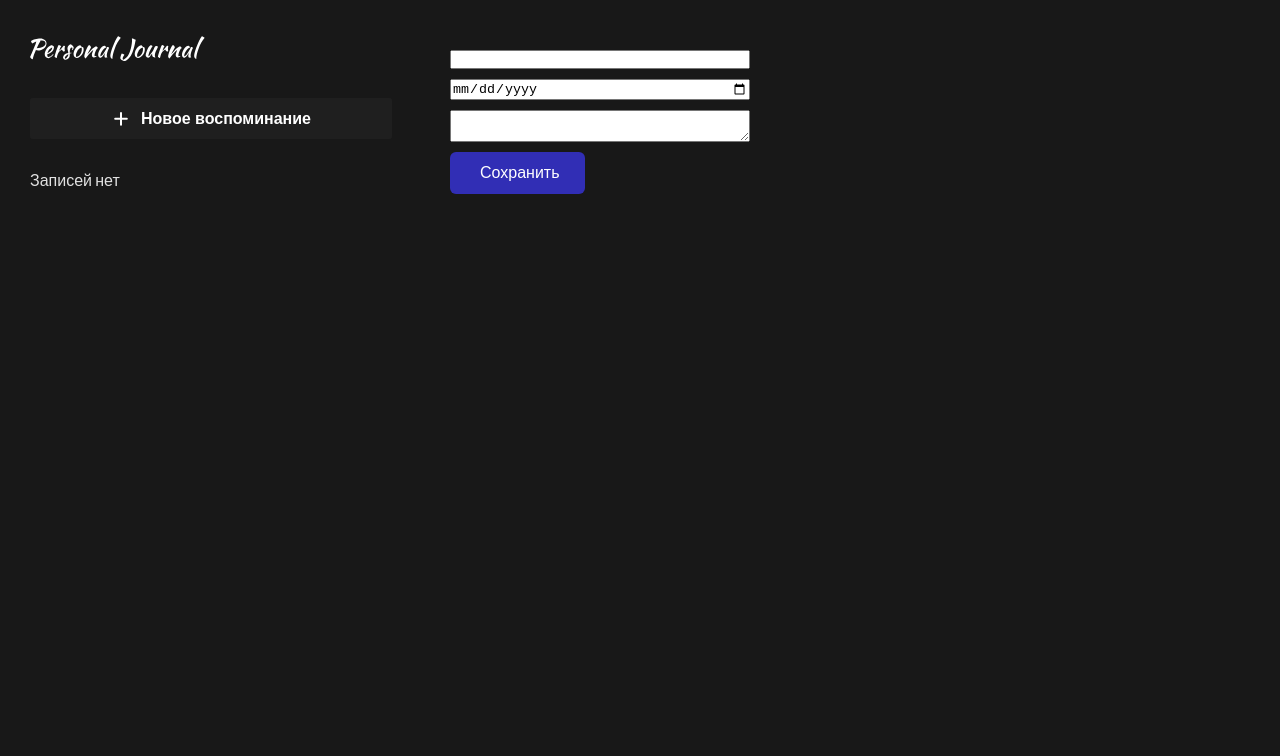
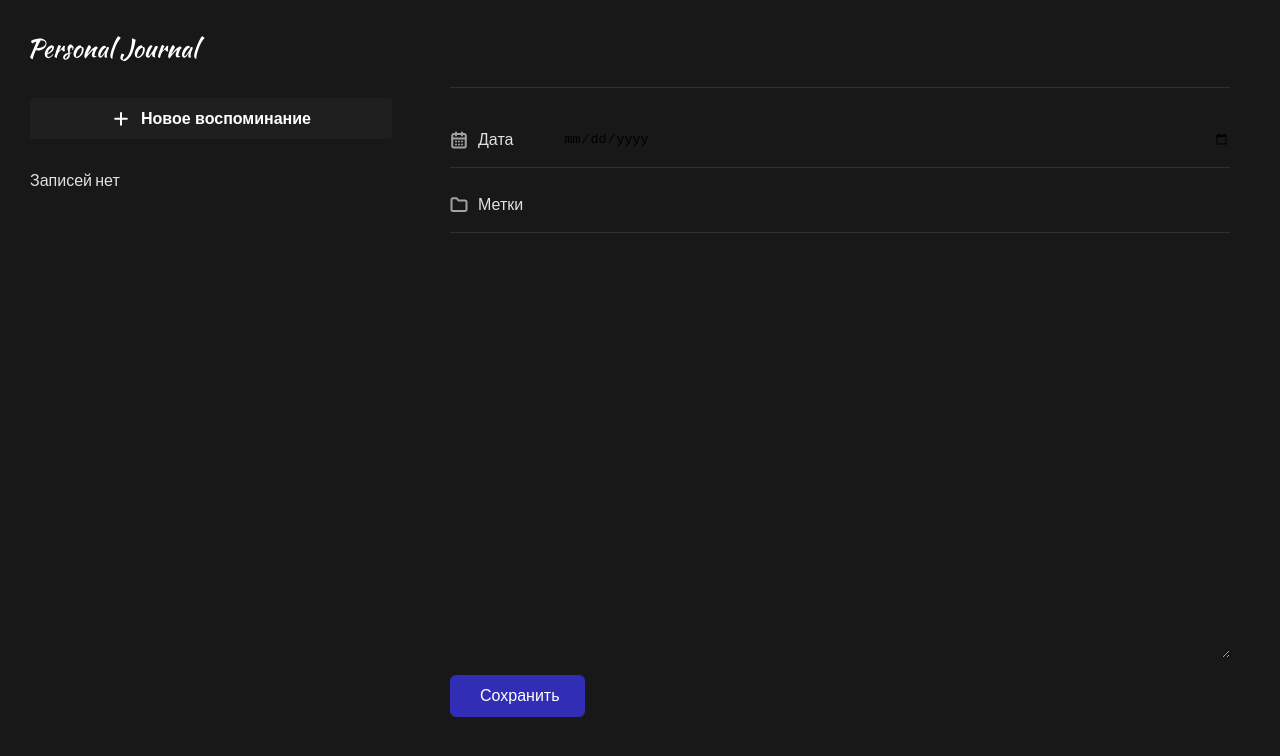
Before and after one commit to evilowl4715/diary, a React (Vite) app: page / in a window 1280 px wide. Shown: the top 756 px of the page. Built offline with nearby package versions, Linux system fonts and the light colour scheme.

Commit message:
стилизация правой панели журнала

```diff
--- a/src/App.jsx
+++ b/src/App.jsx
@@ -39,6 +39,7 @@ function App() {
 			id: oldItems.length > 0 ? Math.max(...oldItems.map(i => i.id)) + 1 : 1,
 			title: item.title,
 			text: item.text,
+			tag: item.tag,
 			date: new Date(item.date)
 		}]);
 	};
--- a/src/components/JournalForm/JournalForm.jsx
+++ b/src/components/JournalForm/JournalForm.jsx
@@ -2,13 +2,15 @@ import styles from './JournalForm.module.css';
 import Button from '../Button/Button';
 import { useState } from 'react';
 import cn from 'classnames';
+import { DateIcon, FolderIcon } from '../SvgIcons/SvgIcons';
 
 function JournalForm({onSubmit}) {
 
 	const [formValidState, setFormValidState] = useState({
 		title: true,
 		text: true,
-		date: true
+		date: true,
+		tag: true
 	});
 
 	const addJournalItem = (e) => {
@@ -39,6 +41,13 @@ function JournalForm({onSubmit}) {
 			setFormValidState(state => ({...state, date: true}));
 		}
 
+		if (!formProps.tag) {
+			setFormValidState(state => ({...state, tag: false}));
+			isFormValid = false;
+		} else {
+			setFormValidState(state => ({...state, tag: true}));
+		}
+
 		if(!isFormValid) {
 			return;
 		}
@@ -49,15 +58,34 @@ function JournalForm({onSubmit}) {
 	return (
 		<>
 			<form className={styles['journal-form']} onSubmit={addJournalItem}>
-				<input type="text" name='title' className={cn(styles['input'], {
-					[styles['invalid']] : !formValidState.title
-				})}/>
-				<input type="date" name='date' className={cn(styles['input'], {
+				<div className={styles['header-title']}>
+					<input type="text" name='title' className={cn(styles['input-title'], {
+						[styles['invalid']] : !formValidState.title
+					})}/>
+				</div>
+				<div className={cn(styles['input-block'], {
 					[styles['invalid']] : !formValidState.date
-				})}/>
-				<textarea name="text" id="" className={cn(styles['input'], {
-					[styles['invalid']] : !formValidState.text
-				})}></textarea>
+				})}>
+					<label htmlFor="date" className={styles['label-row']}>
+						<DateIcon/>
+						<span>Дата</span>
+					</label>
+					<input type="date" name='date' id="date" className={styles['input']}/>
+				</div>
+				<div className={cn(styles['input-block'], {
+					[styles['invalid']] : !formValidState.tag
+				})}>
+					<label htmlFor="tag" className={styles['label-row']}>
+						<FolderIcon/>
+						<span>Метки</span>
+					</label>
+					<input type="text" name='tag' id="tag" className={styles['input']}/>
+				</div>
+				<div>
+					<textarea name="text" id="" className={cn(styles['textarea'], {
+						[styles['invalid']] : !formValidState.text
+					})}></textarea>
+				</div>
 				<Button onClick={() => {console.log('ggg');}} text="Сохранить"/>
 			</form>
 		</>
--- a/src/components/JournalForm/JournalForm.module.css
+++ b/src/components/JournalForm/JournalForm.module.css
@@ -2,10 +2,59 @@
     display: flex;
     flex-direction: column;
     gap: 10px;
-    max-width: 300px;
     width: 100%;
 }
 
+.header-title {
+    margin-bottom: 30px;
+}
+
+.input-title {
+    background: none;
+    border: none;
+    font-weight: 600;
+    font-size: 32px;
+    color: #fff;
+    outline: none !important;
+    border-bottom: 1px solid rgba(255, 255, 255, 0.1);
+    width: 100%;
+}
+
+.textarea {
+    background: none;
+    border: none;
+    outline: none !important;
+    width: 100%;
+}
+
+.input {
+    background: none;
+    border: none;
+    outline: none !important;
+    width: 100%;
+    height: 100%;
+}
+
+.input-block {
+    display: flex;
+    align-items: center;
+    border-bottom: 1px solid rgba(255, 255, 255, 0.1);
+    box-sizing: border-box;
+    padding-bottom: 15px;
+    gap: 50px;
+    margin-bottom: 15px;
+}
+
+.textarea {
+    height: 400px;
+}
+
+.label-row {
+    display: flex;
+    gap: 10px;
+    align-items: center;
+}
+
 .invalid {
-    border: 1px solid red;
+    border-bottom: 1px solid red;
 }
--- a/src/components/SvgIcons/SvgIcons.jsx
+++ b/src/components/SvgIcons/SvgIcons.jsx
@@ -30,3 +30,48 @@ export function PlusIcon() {
 		</svg>
 	);
 }
+
+export function DateIcon() {
+	return(
+		<svg width="18" height="18" viewBox="0 0 18 18" fill="none" xmlns="http://www.w3.org/2000/svg">
+			<g opacity="0.6">
+				<path d="M14.25 3H3.75C2.92157 3 2.25 3.67157 2.25 4.5V15C2.25 15.8284 2.92157 16.5 3.75 16.5H14.25C15.0784 16.5 15.75 15.8284 15.75 15V4.5C15.75 3.67157 15.0784 3 14.25 3Z" stroke="white" strokeWidth="2" strokeLinecap="round" strokeLinejoin="round"/>
+				<path d="M12 1.5V4.5" stroke="white" strokeWidth="2" strokeLinecap="round" strokeLinejoin="round"/>
+				<path d="M6 1.5V4.5" stroke="white" strokeWidth="2" strokeLinecap="round" strokeLinejoin="round"/>
+				<path d="M2.25 7.5H15.75" stroke="white" strokeWidth="2" strokeLinecap="round" strokeLinejoin="round"/>
+				<path d="M6 10.5H6.00833" stroke="white" strokeWidth="2" strokeLinecap="round" strokeLinejoin="round"/>
+				<path d="M9 10.5H9.00833" stroke="white" strokeWidth="2" strokeLinecap="round" strokeLinejoin="round"/>
+				<path d="M12 10.5H12.0083" stroke="white" strokeWidth="2" strokeLinecap="round" strokeLinejoin="round"/>
+				<path d="M6 13.5H6.00833" stroke="white" strokeWidth="2" strokeLinecap="round" strokeLinejoin="round"/>
+				<path d="M9 13.5H9.00833" stroke="white" strokeWidth="2" strokeLinecap="round" strokeLinejoin="round"/>
+				<path d="M12 13.5H12.0083" stroke="white" strokeWidth="2" strokeLinecap="round" strokeLinejoin="round"/>
+			</g>
+		</svg>
+
+	);
+}
+
+export function FolderIcon() {
+	return(
+		<svg width="18" height="18" viewBox="0 0 18 18" fill="none" xmlns="http://www.w3.org/2000/svg">
+			<g opacity="0.6">
+				<path d="M3 15H15C15.3978 15 15.7794 14.842 16.0607 14.5607C16.342 14.2794 16.5 13.8978 16.5 13.5V6C16.5 5.60218 16.342 5.22064 16.0607 4.93934C15.7794 4.65804 15.3978 4.5 15 4.5H9.0525C8.80544 4.49872 8.56252 4.43644 8.34532 4.31868C8.12813 4.20092 7.94338 4.03134 7.8075 3.825L7.1925 2.925C7.05662 2.71866 6.87187 2.54908 6.65468 2.43132C6.43748 2.31356 6.19456 2.25128 5.9475 2.25H3C2.60218 2.25 2.22064 2.40804 1.93934 2.68934C1.65804 2.97064 1.5 3.35218 1.5 3.75V13.5C1.5 14.325 2.175 15 3 15Z" stroke="white" strokeWidth="2" strokeLinecap="round" strokeLinejoin="round"/>
+			</g>
+		</svg>
+
+	);
+}
+
+export function TrashIcon() {
+	return(
+		<svg width="30" height="30" viewBox="0 0 30 30" fill="none" xmlns="http://www.w3.org/2000/svg">
+			<g opacity="0.4">
+				<rect x="0.5" y="0.5" width="29" height="29" rx="14.5" stroke="white"/>
+				<path d="M21.6667 8.33334H8.33335C7.41288 8.33334 6.66669 9.07954 6.66669 10V10.8333C6.66669 11.7538 7.41288 12.5 8.33335 12.5H21.6667C22.5872 12.5 23.3334 11.7538 23.3334 10.8333V10C23.3334 9.07954 22.5872 8.33334 21.6667 8.33334Z" stroke="white" strokeWidth="2" strokeLinecap="round" strokeLinejoin="round"/>
+				<path d="M8.33331 12.5V20C8.33331 20.442 8.50891 20.866 8.82147 21.1785C9.13403 21.4911 9.55795 21.6667 9.99998 21.6667H20C20.442 21.6667 20.8659 21.4911 21.1785 21.1785C21.4911 20.866 21.6666 20.442 21.6666 20V12.5" stroke="white" strokeWidth="2" strokeLinecap="round" strokeLinejoin="round"/>
+				<path d="M13.3333 15.8333H16.6666" stroke="white" strokeWidth="2" strokeLinecap="round" strokeLinejoin="round"/>
+			</g>
+		</svg>
+
+	);
+}
--- a/src/layouts/Body/Body.jsx
+++ b/src/layouts/Body/Body.jsx
@@ -1,9 +1,9 @@
-import './Body.css';
+import stayles from './Body.module.css';
 
 function Body({children}) {
 
 	return (
-		<div className='body'>
+		<div className={stayles['body']}>
 			{children}
 		</div>
 	);
```
Also changed, not shown: src/layouts/Body/Body.module.css (renamed from src/layouts/Body/Body.css).
